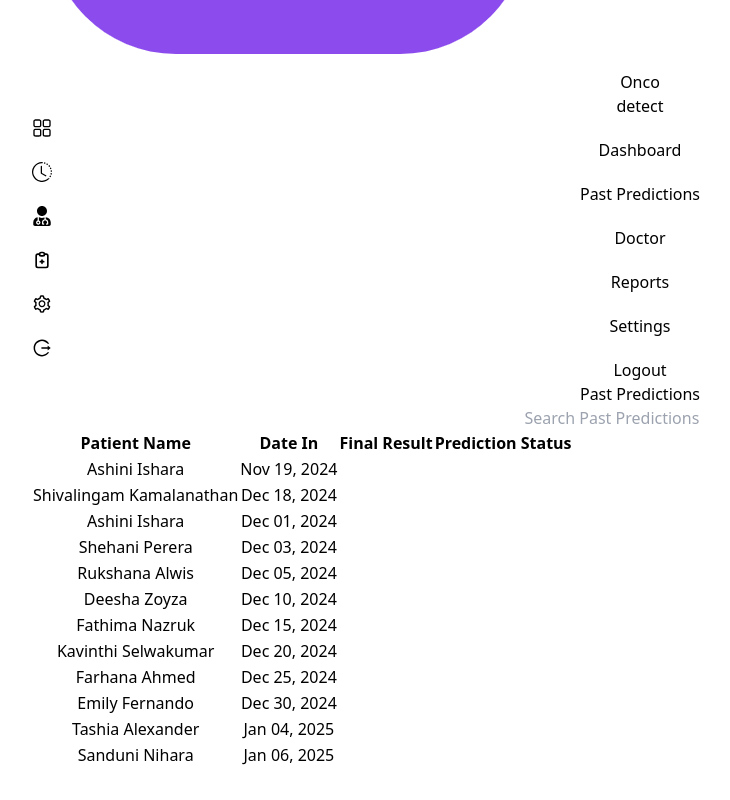
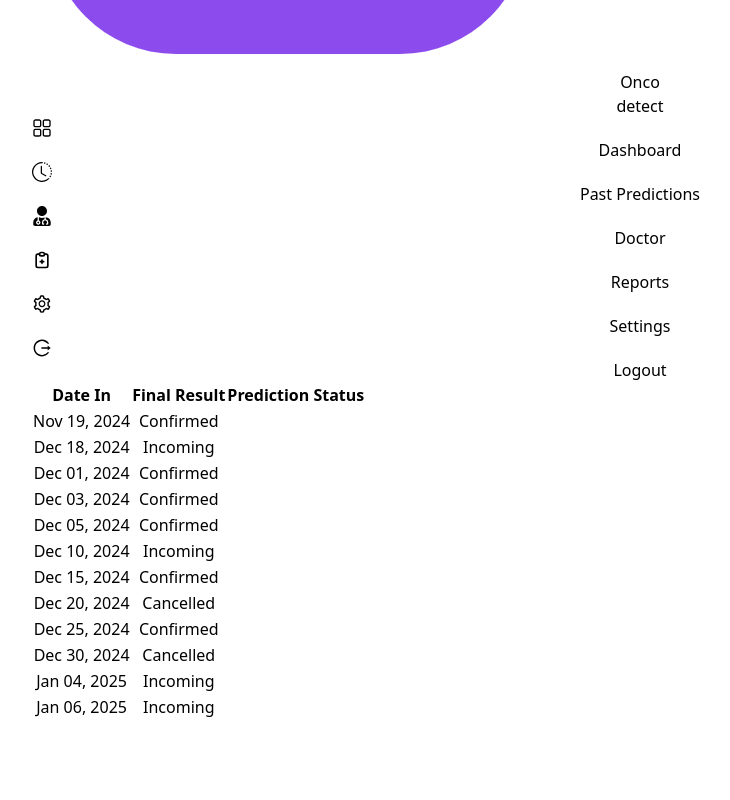
Before and after one commit to ShenalSen/OncoDetect, a React (Vite) app in the folder frontend/: page /past-predictions in a window 1280 px wide. Shown: the part 474-1274 px from the top of the page, without its empty margins (0-730 px from the left). After the commit the page ends 1226 px from the top, so only its background shows below. Built offline with nearby package versions, Linux system fonts and the light colour scheme.

Commit message:
Improve Past Predictions component with box containment and fix alignment for enhanced UI presentation

```diff
--- a/frontend/src/Pages/PredictionTable.jsx
+++ b/frontend/src/Pages/PredictionTable.jsx
@@ -16,30 +16,22 @@ const data = [
 ];
 const PastPredictions = () => {
   return (
-        <div className="container mx-auto px-4">
-            <div className="flex justify-between items-center py-4">
-                <h1 className="text-2xl font-semibold">Past Predictions</h1>
-                <div>
-                    <input type="search" placeholder="Search Past Predictions" className="input input-bordered" />
-                </div>
-            </div>
+      <div className="bg-white shadow-lg rounded-lg p-4 max-w-4xl mx-auto mt-5">
           <div className="overflow-x-auto">
-                <table className="table w-full">
-                    <thead>
+              <table className="table-auto w-full text-sm text-left text-gray-500">
+                  <thead className="text-xs text-gray-700 uppercase bg-gray-100">
                       <tr>
-                            <th>Patient Name</th>
-                            <th>Date In</th>
-                            <th>Final Result</th>
-                            <th>Prediction Status</th>
+                          <th scope="col" className="px-4 py-2">Date In</th>
+                          <th scope="col" className="px-4 py-2">Final Result</th>
+                          <th scope="col" className="px-4 py-2">Prediction Status</th>
                       </tr>
                   </thead>
                   <tbody>
                       {data.map((item, index) => (
-                            <tr key={index} className={item.status === "Critical" ? "bg-red-200" : ""}>
-                                <td>{item.name}</td>
-                                <td>{item.dateIn}</td>
-                                <td>{item.result}</td>
-                                <td>{item.status}</td>
+                          <tr key={index} className="bg-white border-b">
+                              <td className="px-4 py-2">{item.dateIn}</td>
+                              <td className="px-4 py-2">{item.finalResult}</td>
+                              <td className="px-4 py-2">{item.status}</td>
                           </tr>
                       ))}
                   </tbody>
```
Lines whose indentation alone changed are shown as unchanged.
